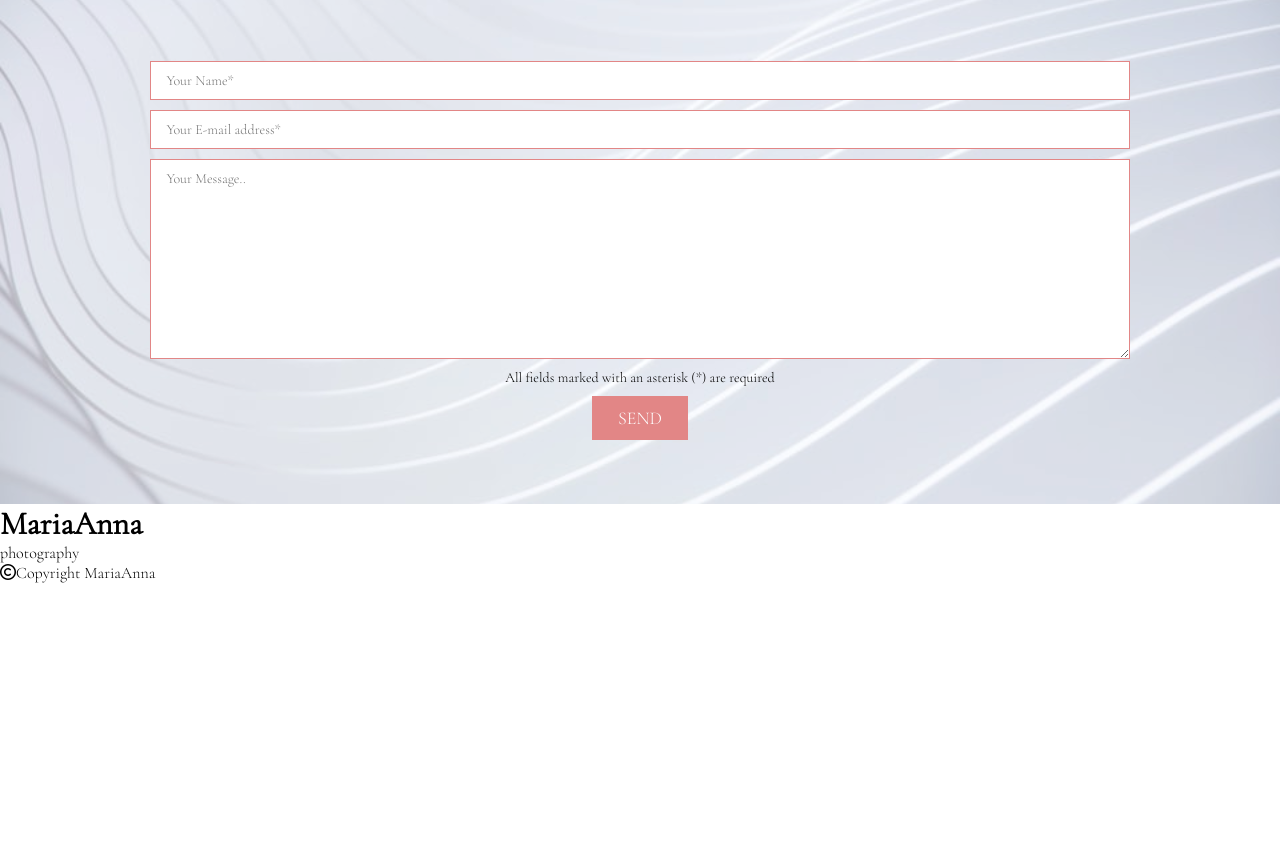
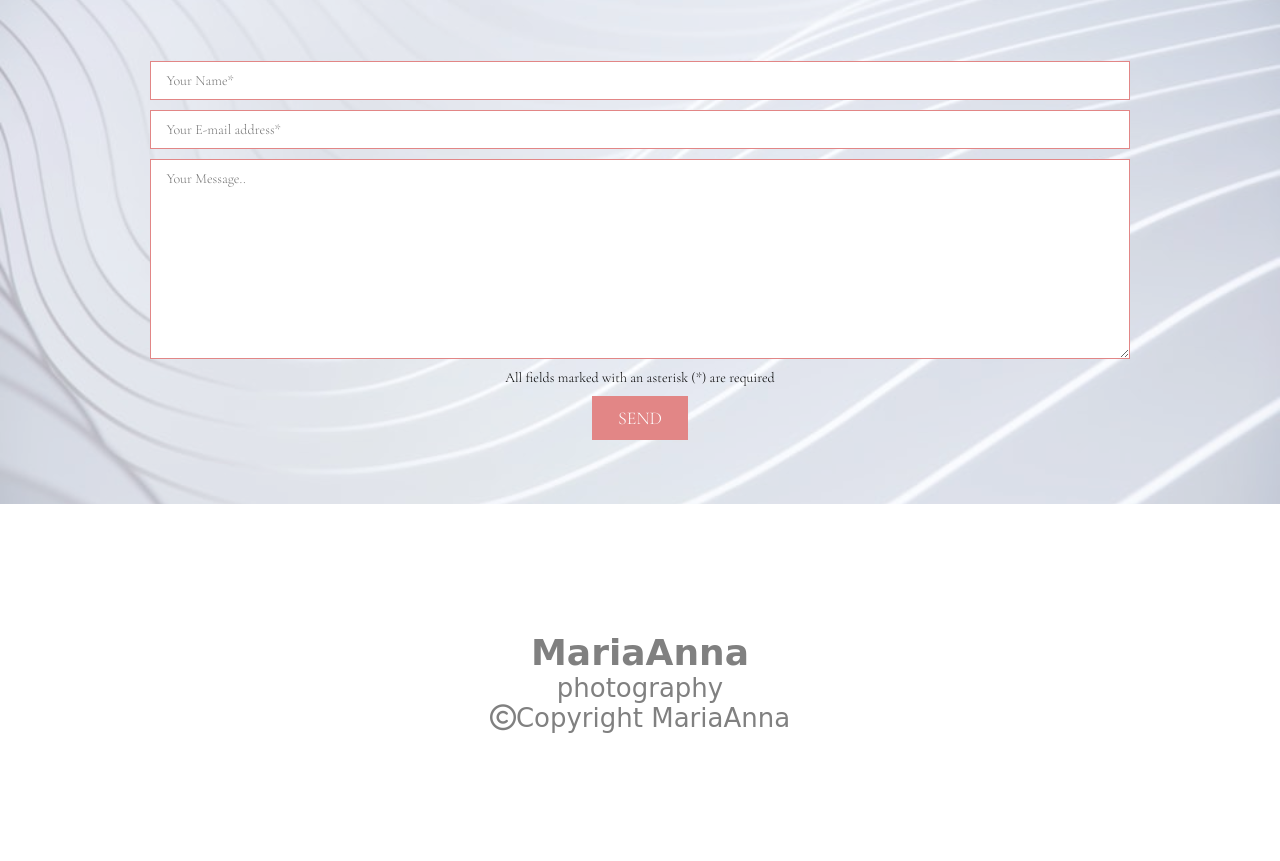
Before and after one commit to greg6589/Photography, a plain HTML site: page index.html in a window 1280 px wide. Shown: the part 1062-1923 px from the top of the page. Before the commit the page ends 1645 px from the top, so only its background shows below. Drawn offline with nearby package versions, Linux system fonts and the light colour scheme; a web font is replaced by a local one.

Commit message:
add styles to footer 360px portrait

```diff
--- a/index.html
+++ b/index.html
@@ -121,11 +121,14 @@
             </form>
         </div>
     </section>
-    <footer>
+
+    <footer class="title">
         <h1>MariaAnna</h1>
         <p>photography</p>
+        <p><i class="far fa-copyright"></i>Copyright MariaAnna</p>
     </footer>
-    <p><i class="far fa-copyright"></i>Copyright MariaAnna</p>
+
+
     <script src="main.js"></script>
 </body>
 
--- a/style.css
+++ b/style.css
@@ -358,3 +358,10 @@ form p {
     font-size: 18px;
     font-family: 'Cormorant Garamond', serif;
 }
+
+/* SECTION FOOTER */
+
+footer {
+    text-align: center;
+    color: gray;
+}
```
